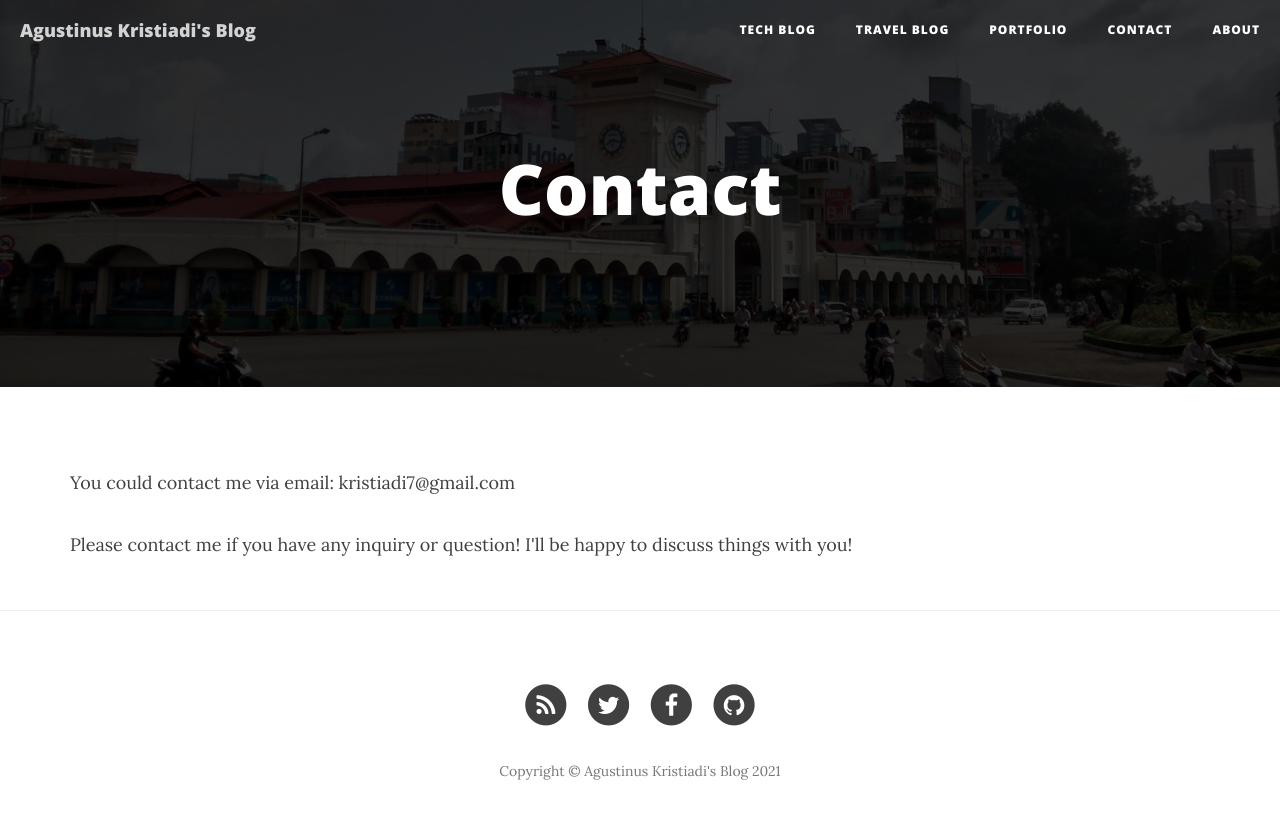
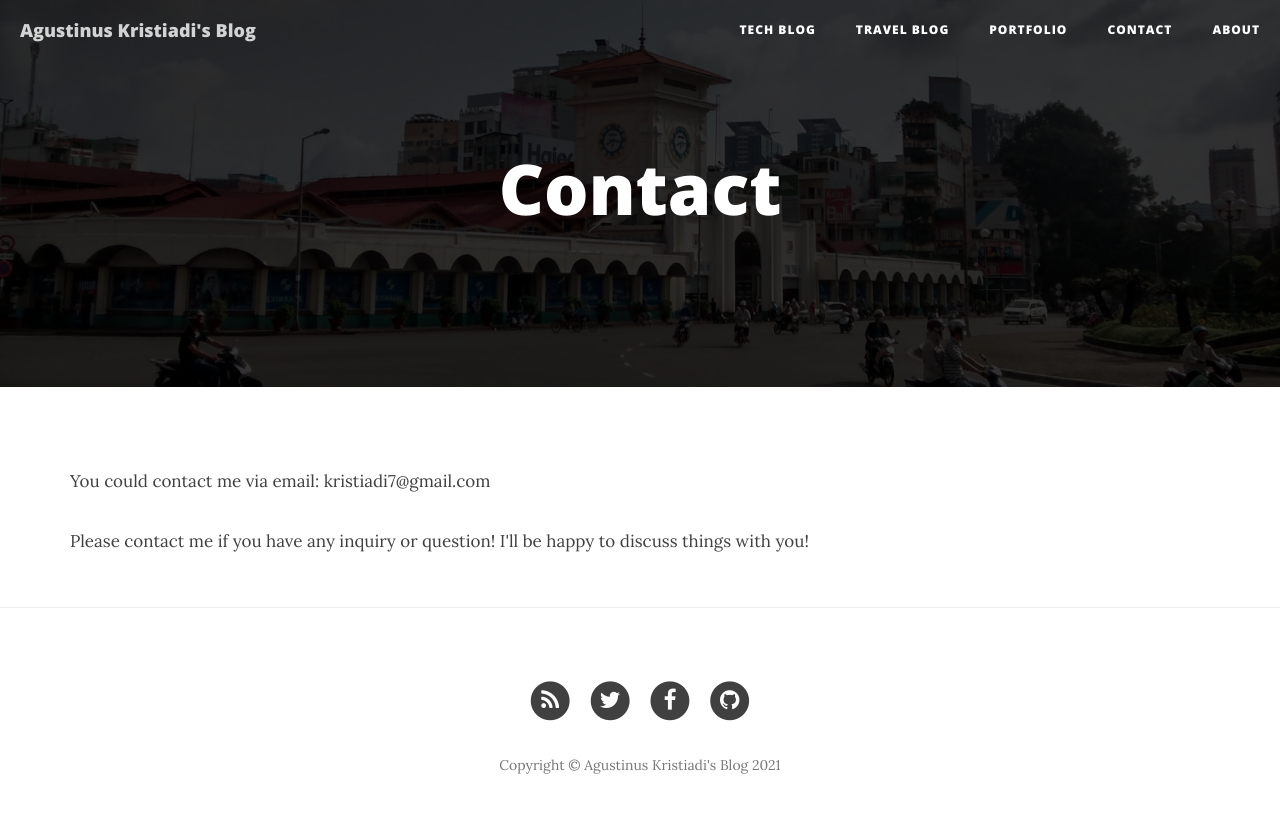
Before and after one commit to hsyodysseyjr/wiseodd0, a Jekyll site: the page built from contact.html, in a window 1280 px wide. Shown: the top 819 px of the page. Built offline with Jekyll 4.4.1, drawn with Linux system fonts in a browser that asks for light colours; nearby versions of some CDN libraries.

Commit message:
Fix equation, reduce font size

```diff
--- a/css/clean-blog.css
+++ b/css/clean-blog.css
@@ -7,7 +7,7 @@ body {
 
 @media only screen and (min-width: 480px) {
   body {
-    font-size: 18px;
+    font-size: 17px;
   }
 }
 p {
```
Also changed, not shown: _posts/2017-01-05-bayesian-regression.md (+1 -1 lines).
